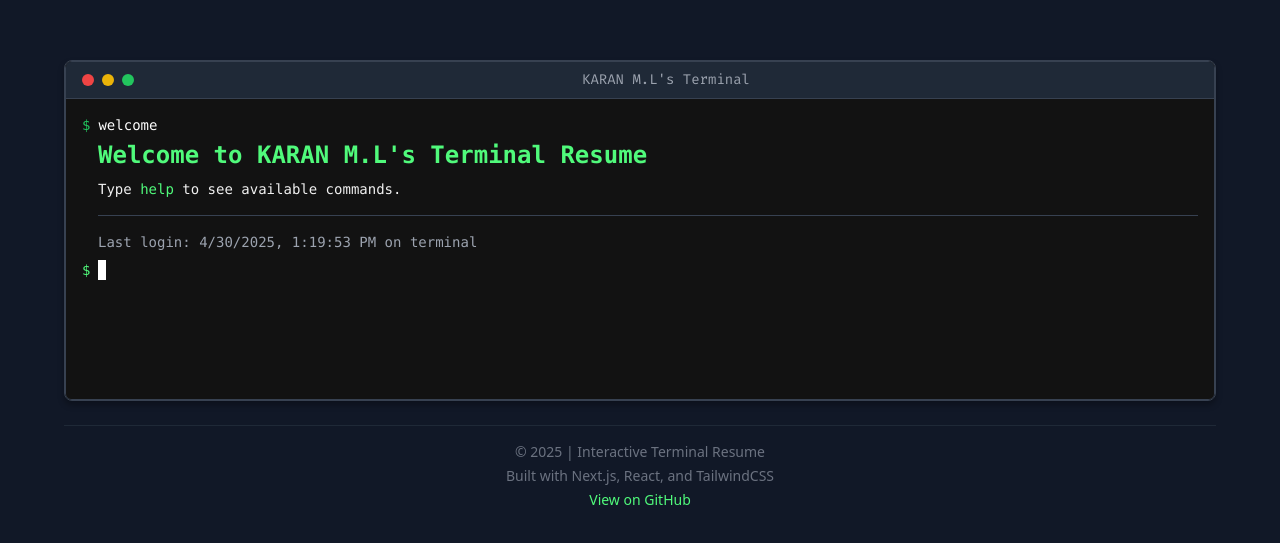
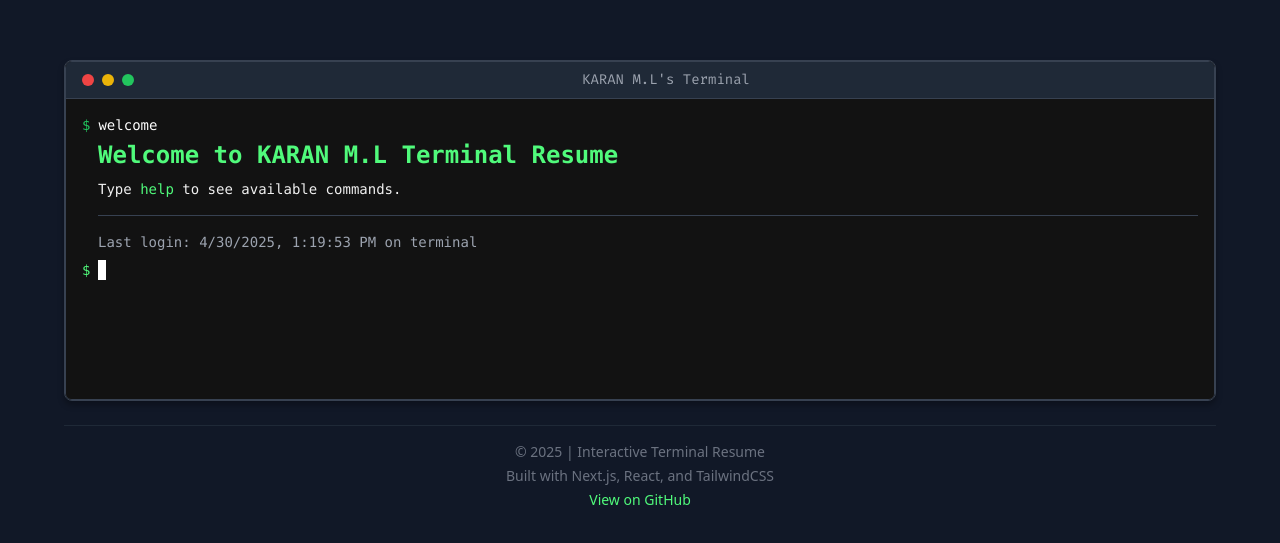
Before and after one commit to karan4533/terminal-resume, a Next.js app: page / in a window 1280 px wide. Shown: the part 115-658 px from the top of the page. Built offline with nearby package versions, Linux system fonts and the light colour scheme.

Commit message:
Remove experience section from terminal interface and data

```diff
--- a/src/app/components/TerminalInterface.tsx
+++ b/src/app/components/TerminalInterface.tsx
@@ -402,7 +402,7 @@ const TerminalInterface: React.FC = () => {
           output: (
             <div>
               <h1 className="text-2xl font-bold text-[var(--prompt-color)] mb-2">
-                Welcome to {resumeData.name}'s Terminal Resume
+                Welcome to {resumeData.name} Terminal Resume
               </h1>
               <p className="mb-4">
                 Type <span className="text-[var(--prompt-color)]">help</span> to see available commands.
--- a/src/app/data.ts
+++ b/src/app/data.ts
@@ -84,7 +84,7 @@ export const resumeData: ResumeData = {
       degree: "M.Tech Integrated",
       field: "Computer Science (Collaboration with Virtusa)",
       year: "Dec 2026 (Expected)",
-      gpa: "8.15/10"
+      gpa: "8.17/10"
     },
     {
       institution: "Navarasam Matriculation Higher Secondary School - Erode",
--- a/src/app/page.tsx
+++ b/src/app/page.tsx
@@ -21,7 +21,7 @@ export default function Home() {
               href="#"
               onClick={(e) => {
                 e.preventDefault();
-                alert('GitHub repository link will be added here');
+                alert('https://github.com/karan4533/terminal-resume');
               }}
               className="text-[var(--prompt-color)] hover:underline"
             >
```
